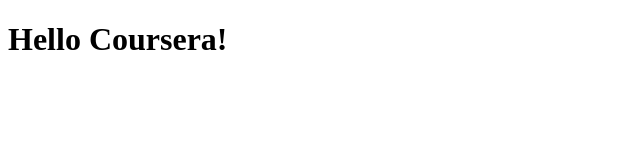
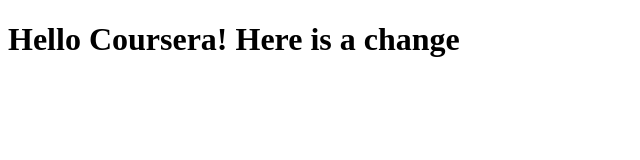
Before and after one commit to Hav0/coursera-test, a plain HTML site: page site/index.html in a window 1280 px wide. Shown: the whole page, without its empty margins (0-640 px from the left). Drawn offline with Linux system fonts and the light colour scheme.

Commit message:
Small change to header of page

```diff
--- a/site/index.html
+++ b/site/index.html
@@ -7,6 +7,6 @@
     <title>Hello Coursera</title>
 </head>
 <body>
-    <h1>Hello Coursera!</h1>
+    <h1>Hello Coursera! Here is a change</h1>
 </body>
 </html>
```
